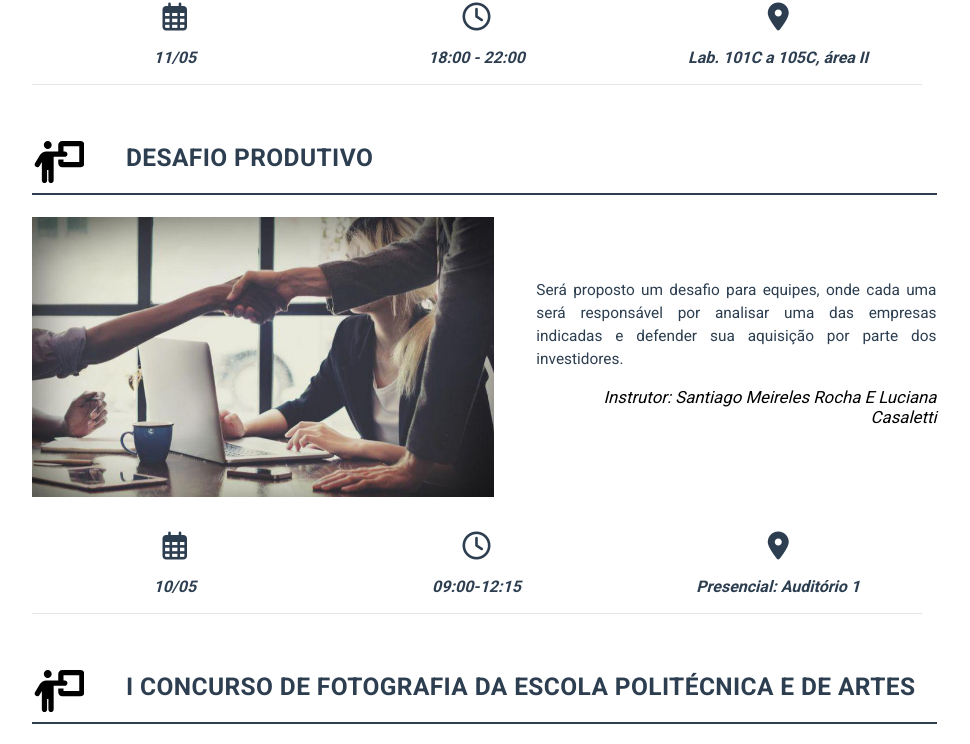
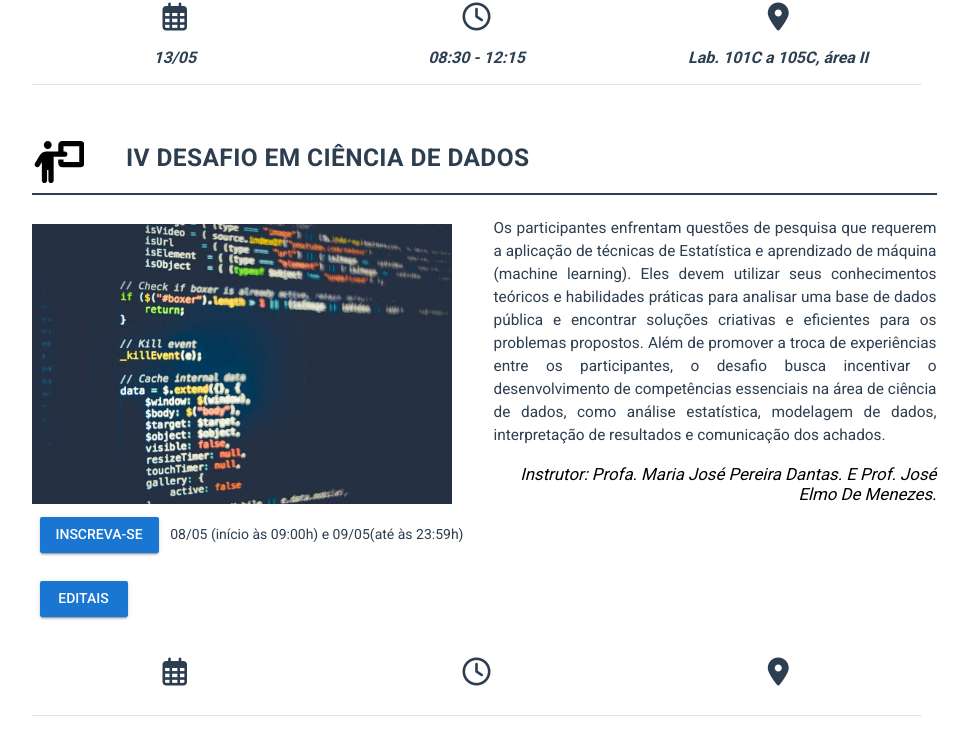
Before and after one commit to GabrielBandeiraB/jcpoli-website-production, a Vue app: page /competicoes in a window 1280 px wide. Shown: the part 649-1393 px from the top of the page, without its empty margins (156-1126 px from the left). Built offline with nearby package versions, Linux system fonts and the light colour scheme; what vue-loading-overlay, vue-localstorage, vue-notification, vue-the-mask would draw is missing.

Commit message:
Adição das competições

```diff
--- a/src/storage/programacao/competicao.ts
+++ b/src/storage/programacao/competicao.ts
@@ -3,11 +3,54 @@ const Competicao = [
     title: "Maratona de Programação",
   instructor: "Prof. Alexandre e Prof.ª Carmen Cecília Centeno",
   institution: "PUC Goiás",
-  desc: `Com o objetivo de motivar os estudantes da PUC Goiás a expandirem sua capacidade de resolver problemas, utilizando programação de computadores e desenvolverem a habilidade de trabalhar em grupo, a Maratona de Programação da Escola Politécnica será realizada como parte integrante da I JCPOLI.
+  desc: `Com o objetivo de motivar os estudantes da PUC Goiás a expandirem sua capacidade de resolver problemas, utilizando programação de computadores e desenvolverem a habilidade de trabalhar em grupo, a Maratona de Programação da Escola Politécnica e de Artes será realizada como parte integrante da II JCPOLI.
   `,
-  date: "11/05",
-  time: "18:00 - 22:00",
+  date: "13/05",
+  time: "08:30 - 12:15",
   place: "Lab. 101C a 105C, área II",
+  image: "assets/img/slider/logo-maratona.jpeg"
+  },
+
+  {
+    title: "IV DESAFIO EM CIÊNCIA DE DADOS",
+  instructor: "Profa. Maria José Pereira Dantas. e Prof. José Elmo de Menezes.",
+  institution: "PUC Goiás",
+  desc: `Os participantes enfrentam questões de pesquisa que
+  requerem a aplicação de técnicas de Estatística e aprendizado de máquina (machine
+  learning). Eles devem utilizar seus conhecimentos teóricos e habilidades práticas
+  para analisar uma base de dados pública e encontrar soluções criativas e eficientes
+  para os problemas propostos.
+    Além de promover a troca de experiências entre os participantes, o desafio
+  busca incentivar o desenvolvimento de competências essenciais na área de ciência
+  de dados, como análise estatística, modelagem de dados, interpretação de
+  resultados e comunicação dos achados.`,
+  inscrevase:"https://forms.office.com/r/0YEy9CJ567",
+  datainscri:"08/05 (início às 09:00h) e 09/05(até às 23:59h)",
+  editais:"https://jcpoliartes.com.br/orientacoes",
+  date: "",
+  time: "",
+  place: "",
+  image: "assets/img/slider/logo-maratona.jpeg"
+  },
+
+  {
+    title: "I CodeCraft: A Maratona de Desenvolvimento de Sistemas",
+  instructor: "Profª. Lucília Gomes Ribeiro. e Profª Solange da Silva",
+  institution: "PUC Goiás",
+  desc: `O "CodeCraft" é uma maratona de programação (hackathon). A palavra “craft”
+  significa “arte” e remete à habilidade e dedicação necessárias para construir algo com
+  excelência, o que combina muito bem com o espírito de uma hackathon. Durante uma
+  hackathon, os participantes trabalham em equipe para criar soluções de software,
+  hardware ou outras tecnologias, com o objetivo de criar algo útil e funcional. A
+  maratona é realizada por equipes compostas por estudantes de diversos níveis e
+  formações acadêmicas, com o objetivo de promover a interdisciplinaridade e o
+  trabalho em equipe.`,
+  inscrevase:"https://teams.microsoft.com/l/entity/81fef3a6-72aa-4648-a763-de824aeafb7d/_djb2_msteams_prefix_448756668?context=%7B%22subEntityId%22%3Anull%2C%22channelId%22%3A%2219%3AO38fAS1tDiX3-WkCufiNboPCD32x8lSh2Ae2m9lS3og1%40thread.tacv2%22%7D&groupId=19da8e1f-0199-4600-8d69-d7a4dbd51135&tenantId=73319f42-8908-4b89-9f8d-558cf4d5d776&allowXTenantAccess=false",
+  datainscri:"05/05 (início às 09:00h) e 09/05(até às 23:59h)",
+  editais:"https://jcpoliartes.com.br/orientacoes",
+  date: "",
+  time: "",
+  place: "",
   image: "assets/img/slider/logo-maratona.jpeg"
   },
 
@@ -30,7 +73,10 @@ const Competicao = [
     o que nos une, e contribuir para a integração dos cursos da Escola Politécnica e de Artes da Universidade Católica de Goiás, bem como, com o desenvolvimento da cultura
     e arte entre a comunidade acadêmica.`,
     inscrevase:"https://forms.office.com/r/tmZtXUnWB0",
+    datainscri: "24 de abril a 3 de maio de 2023",
     voteaqui:"https://forms.office.com/r/XZmqw2m1Kx",
+    datavote:"8 a 10 de maio de 2023//Local de exibição: Hall da Área 2, entre os Auditórios 2 e 3.",
+    editais:"https://jcpoliartes.com.br/orientacoes",
     image: "assets/img/slider/expo_foto.jpg",
     date: "8-10 de maio de 2023",
     place: "Hall Área 2 PUC",
--- a/src/views/Competicao.vue
+++ b/src/views/Competicao.vue
@@ -38,7 +38,7 @@
                   color="primary"
                   :href="comp.inscrevase">inscreva-se
                 </v-btn>
-                24 de abril a 3 de maio de 2023
+                {{comp.datainscri}}
                 </p>
               </div>
               <div v-if="comp.voteaqui">
@@ -47,8 +47,15 @@
                   color="primary"
                   :href="comp.voteaqui">vote aqui
                 </v-btn>
-                8 a 10 de maio de 2023//
-                Local de exibição: Hall da Área 2, entre os Auditórios 2 e 3.
+                {{comp.datavote}}
+                </p>
+              </div>
+              <div v-if="comp.editais">
+                <p>
+                  <v-btn
+                  color="primary"
+                  :href="comp.editais">Editais
+                </v-btn>
                 </p>
               </div>
           <div class="info-h">
--- a/src/views/SubmissionRules.vue
+++ b/src/views/SubmissionRules.vue
@@ -537,6 +537,32 @@
           </div>
 
           <div class="info-arquivo">
+            <h4>Edital do Desafio de Ciência dos Dados</h4>
+            <v-btn
+              type="submit"
+              color="primary"
+              href="/assets/Edital-DESAFIO-CIÊNCIA DOS DADOS-VF-2023-0305.pdf"
+              target="_blank"
+            >
+              ACESSAR EDITAL
+              <v-icon right dark>cloud_download</v-icon>
+            </v-btn>
+          </div>
+
+          <div class="info-arquivo">
+            <h4>Edital do CodeCraft</h4>
+            <v-btn
+              type="submit"
+              color="primary"
+              href="/assets/Edital-CodeCraft-2023-1.pdf"
+              target="_blank"
+            >
+              ACESSAR EDITAL
+              <v-icon right dark>cloud_download</v-icon>
+            </v-btn>
+          </div>
+
+          <div class="info-arquivo">
             <h4>Certificado:</h4>
             <v-btn
               type="submit"
```
Also changed, not shown: 2 other files (tests, documents, lock files or other folders).
